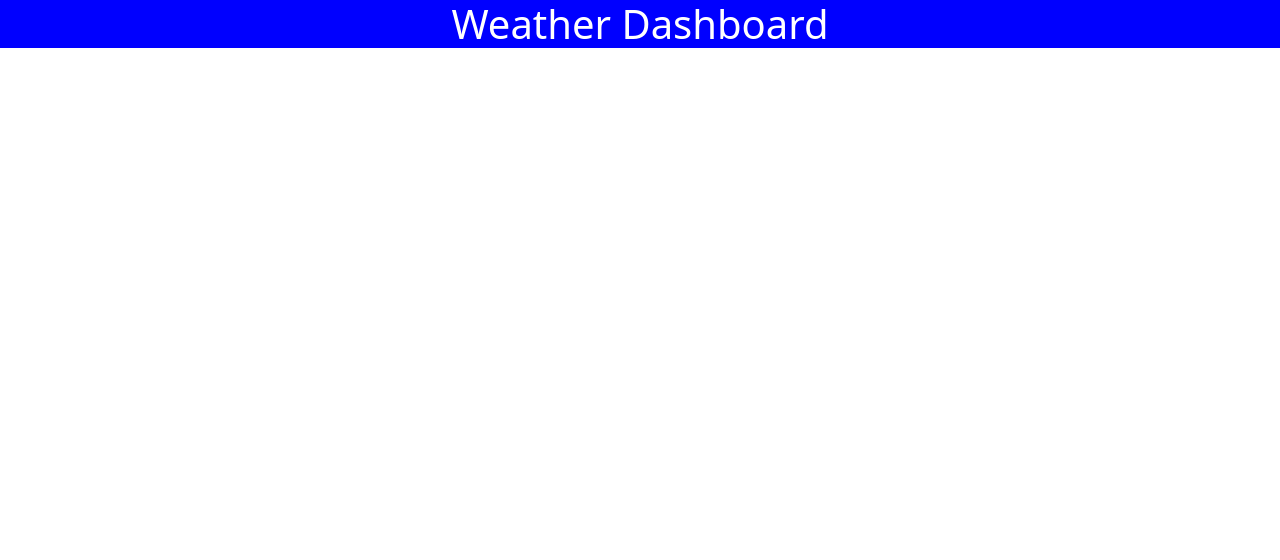
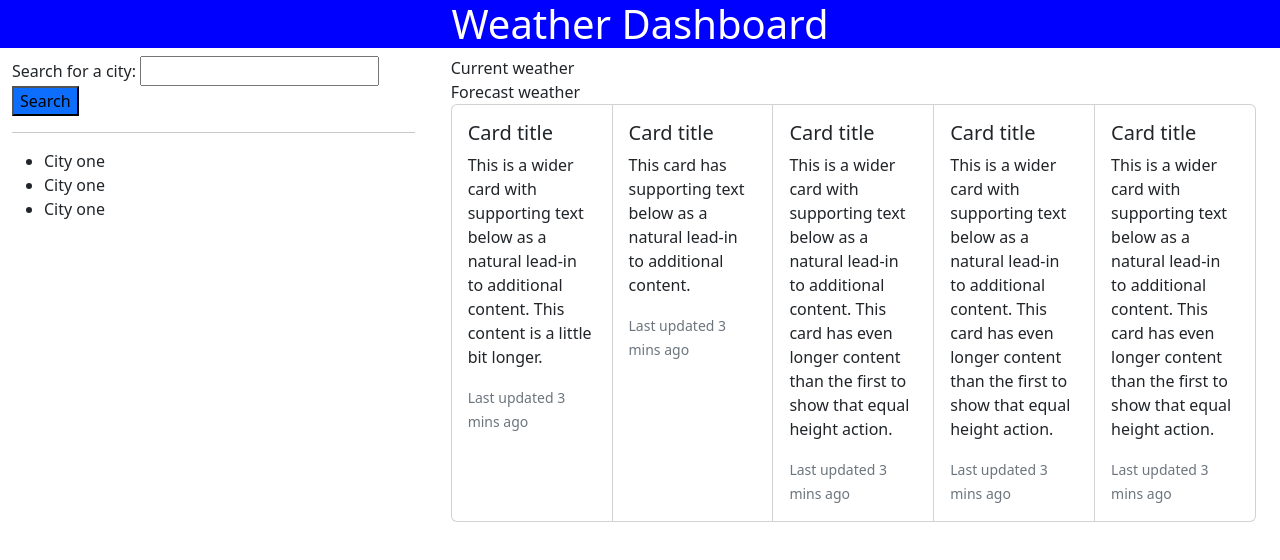
Before and after one commit to GianniMejia/weather-dashboard, a plain HTML site: page index.html in a window 1280 px wide. Drawn offline with nearby package versions, Linux system fonts and the light colour scheme.

Commit message:
created layout webpage

```diff
--- a/index.html
+++ b/index.html
@@ -12,6 +12,77 @@
 </head>
 <body>
     <h1>Weather Dashboard</h1>
+
+    <div class="container-fluid">
+        <div class="row">
+            <div class="col-4">
+                <label>Search for a city:</label>
+                <input type="text" id="search-city" />
+                <button class="bg-primary">Search</button>
+                <hr />
+                <ul>
+                    <li>City one </li>
+                    <li>City one </li>
+                    <li>City one </li>
+                </ul>
+            </div>
+            <div class="col-8">
+                <div class="container">
+                    Current weather
+                </div>
+                <div class="container">
+                    Forecast weather
+                    <div class="card-group">
+                        <div class="card" id="card-One">
+                          <div class="card-body">
+                            <h5 class="card-title">Card title</h5>
+                            <p class="card-text">This is a wider card with supporting text below as a natural lead-in to additional content. This content is a little bit longer.</p>
+                            <p class="card-text"><small class="text-muted">Last updated 3 mins ago</small></p>
+                          </div>
+                        </div>
+                        <div class="card"  id="card-two">
+                          <div class="card-body">
+                            <h5 class="card-title">Card title</h5>
+                            <p class="card-text">This card has supporting text below as a natural lead-in to additional content.</p>
+                            <p class="card-text"><small class="text-muted">Last updated 3 mins ago</small></p>
+                          </div>
+                        </div>
+                        <div class="card">
+                          <div class="card-body">
+                            <h5 class="card-title">Card title</h5>
+                            <p class="card-text">This is a wider card with supporting text below as a natural lead-in to additional content. This card has even longer content than the first to show that equal height action.</p>
+                            <p class="card-text"><small class="text-muted">Last updated 3 mins ago</small></p>
+                          </div>
+                        </div>
+                        <div class="card">
+                            <div class="card-body">
+                              <h5 class="card-title">Card title</h5>
+                              <p class="card-text">This is a wider card with supporting text below as a natural lead-in to additional content. This card has even longer content than the first to show that equal height action.</p>
+                              <p class="card-text"><small class="text-muted">Last updated 3 mins ago</small></p>
+                            </div>
+                          </div>
+                          <div class="card">
+                            <div class="card-body">
+                              <h5 class="card-title">Card title</h5>
+                              <p class="card-text">This is a wider card with supporting text below as a natural lead-in to additional content. This card has even longer content than the first to show that equal height action.</p>
+                              <p class="card-text"><small class="text-muted">Last updated 3 mins ago</small></p>
+                            </div>
+                          </div>
+                      </div>
+                </div>
+            </div>
+        </div>
+    </div>
+
+
+
+
+
+
+
+
+
+
     <!-- Bootstrap  JS -->
     <script src="https://cdn.jsdelivr.net/npm/bootstrap@5.2.0-beta1/dist/js/bootstrap.bundle.min.js" integrity="sha384-pprn3073KE6tl6bjs2QrFaJGz5/SUsLqktiwsUTF55Jfv3qYSDhgCecCxMW52nD2" crossorigin="anonymous"></script>
     <!-- Custom JS script file -->
```
